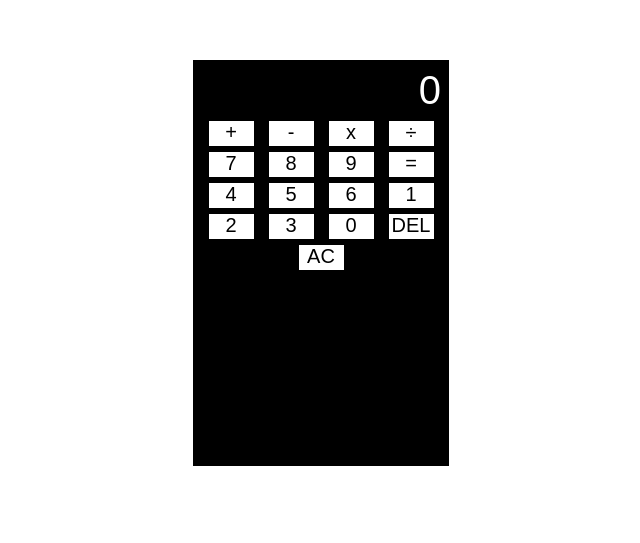
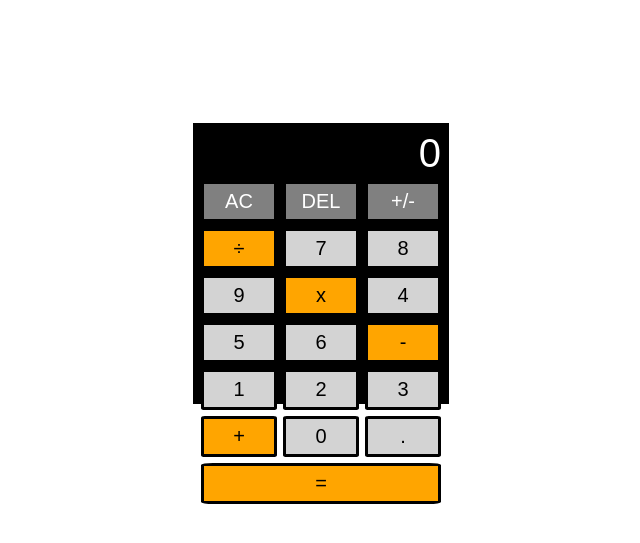
Before and after one commit to jacobpinchook/calculatorv2, a plain HTML site: page index.html in a window 1280 px wide. Shown: the part 145-688 px from the top of the page, without its empty margins (319-959 px from the left). Drawn offline with Linux system fonts and the light colour scheme.

Commit message:
Finish styling

```diff
--- a/index.html
+++ b/index.html
@@ -11,23 +11,25 @@
     <div class="container">
         <div id="calculation"><p>0</p></div>
         <div class="buttons">
-            <div class="button action">+</div>
-            <div class="button action">-</div>
-            <div class="button action">x</div>
-            <div class="button action">÷</div>
+            <div class="button action">AC</div>
+            <div class="button action">DEL</div>
+            <div class="button action">+/-</div>
+            <div class="button calc">÷</div>
             <div class="button number">7</div>
             <div class="button number">8</div>
             <div class="button number">9</div>
-            <div class="button number">=</div>
+            <div class="button calc">x</div>
             <div class="button number">4</div>
             <div class="button number">5</div>
             <div class="button number">6</div>
+            <div class="button calc">-</div>
             <div class="button number">1</div>
             <div class="button number">2</div>
             <div class="button number">3</div>
+            <div class="button calc">+</div>
             <div class="button number">0</div>
-            <div class="button number">DEL</div>
-            <div class="button number">AC</div>
+            <div class="button number">.</div>
+            <div class="button calc equals">=</div>
         </div>
     </div>
     <script src="index.js"></script>
--- a/style.css
+++ b/style.css
@@ -11,7 +11,7 @@ body {
 .container {
     margin: auto;
     width: 250px;
-    height: 400px;
+    height: 275px;
     background-color: black;
     border: solid black;
 }
@@ -21,7 +21,6 @@ body {
     justify-content: end;
     margin: 5px 5px 5px 5px;
     font-size: 40px;
-    /* background-color: grey; */
     color: white;
 }
 
@@ -30,24 +29,37 @@ body {
     flex-wrap: wrap;
     margin-left: 5px;
     margin-right: 5px;
+    /* background-color: white; */
+    gap: 6px;
+    justify-content: cen;
 }
 
 .button {
+    display: flex;
+    flex-direction: column;
+    justify-content: center;
+    height: 35px;
+    text-align: center;
+    flex: 1 1 calc(25% - 10px);
     font-size: 20px;
     background-color: white;
     border: solid black;
     border-radius: 5%;
-    width: 45px;
-    height: 25px;
-    margin: auto;
-    text-align: center;
-
 }
 
 .action {
-
+    color: white;
+    background-color: grey;
 }
 
 .number {
+    background-color: lightgrey;
+}
 
+.calc {
+    background-color: orange;
 }
+
+.equals {
+    flex: 1 1 calc(50% - 10px);
+}
```
